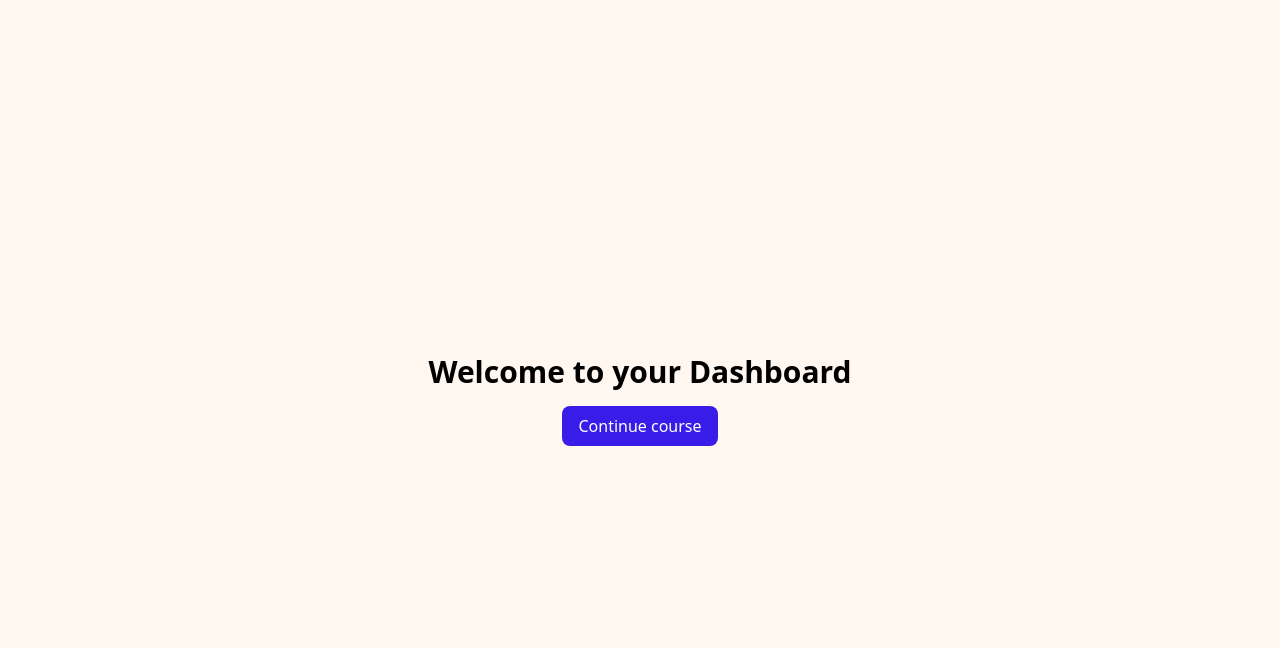
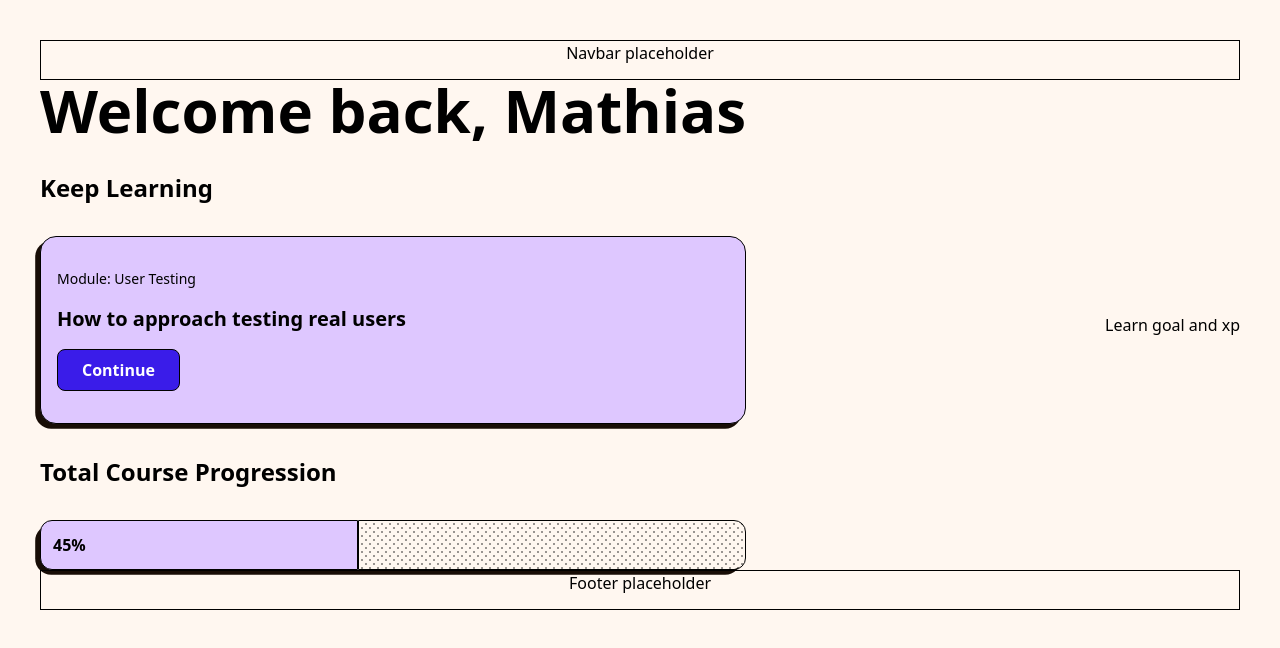
Before and after one commit to t-holmquist/learning-platform, a Next.js app: page /dashboard in a window 1280 px wide. Shown: the top 648 px of the page. Built offline with nearby package versions, Linux system fonts and the light colour scheme.

Commit message:
feat: enhance dashboard layout with ContinueLessonCard and ProgressBar components

```diff
--- a/app/dashboard/page.tsx
+++ b/app/dashboard/page.tsx
@@ -1,11 +1,25 @@
+import ContinueLessonCard from "@/components/ui/continueLessonCard";
+import { ProgressBar } from "@/components/ui/progressBar";
 
 export default function Dashboard() {
   return (
-    <div className="flex min-h-screen items-center justify-center">
-      <main className="flex flex-col items-center gap-4">
-       <h1 className="text-3xl font-extrabold">Welcome to your Dashboard</h1>
-       <a href="/learn" className="px-4 py-2 bg-primary rounded-lg text-white">Continue course</a>
-      </main>
+    <div className="flex flex-col min-h-screen p-10">
+      <nav className="hidden sm:block w-full h-10 border text-center">
+        Navbar placeholder
+      </nav>
+      <section className="flex flex-col sm:flex-row justify-between items-center">
+        <div className="flex flex-col gap-8">
+          <h1 className="font-black text-6xl">Welcome back, Mathias</h1>
+          <h2 className="font-bold text-2xl">Keep Learning</h2>
+          <ContinueLessonCard />
+          <h2 className="font-bold text-2xl">Total Course Progression</h2>
+          <ProgressBar />
+        </div>
+        <aside>Learn goal and xp</aside>
+      </section>
+      <footer className="w-full h-10 border text-center">
+        Footer placeholder
+      </footer>
     </div>
   );
 }
--- a/app/globals.css
+++ b/app/globals.css
@@ -15,7 +15,7 @@
 
   --font-satoshi: satoshi, system-ui, sans-serif, "Apple Color Emoji", "Segoe UI Emoji", "Segoe UI Symbol", "Noto Color Emoji";
 
-  --shadow-primary: -0.4rem 0.4rem 0px #180D06;
+  --shadow-primary: -0.3rem 0.3rem 0px #180D06;
 
   --radius-large: 1rem;
   --radius-small: 0.5rem;
--- /dev/null
+++ b/components/ui/continueLessonCard.tsx
@@ -0,0 +1,14 @@
+import React from 'react'
+import Button from './button';
+
+const ContinueLessonCard = () => {
+  return (
+    <div className='flex flex-col px-4 p-8 gap-4 border rounded-large bg-secondary shadow-primary'>
+        <p className='text-sm'>Module: User Testing</p>
+        <h3 className='text-xl font-bold'>How to approach testing real users</h3>
+        <Button title='Continue' className='w-fit'/>
+    </div>
+  )
+}
+
+export default ContinueLessonCard;
--- /dev/null
+++ b/components/ui/progressBar.tsx
@@ -0,0 +1,33 @@
+'use client'
+
+import { motion } from 'motion/react'
+import {useState} from 'react'
+
+
+export const ProgressBar = () => {
+
+// Here it should calculate the amount of completed lessons in LessonData and update the width value
+  const [progress, setProgress] = useState(45);
+
+  return (
+    <div className="flex shadow-primary rounded-large">
+        <motion.div
+        initial={{
+          width: '0%'
+        }}
+        animate={{
+          width: `${progress}%`
+        }}
+        transition={{
+          type: 'spring',
+          duration: 1,
+          bounce: 0.3,
+        }}
+        className="bg-secondary rounded-l-xl p-3 border">
+          <p className="text-black font-bold">{progress}%</p>
+        </motion.div>
+        {/* Flex 1 allows the dot div to shrink and grow regardless of initial width */}
+        <div className="flex-1 border bgDots border-black rounded-r-xl"></div>
+    </div>
+  );
+}
```
